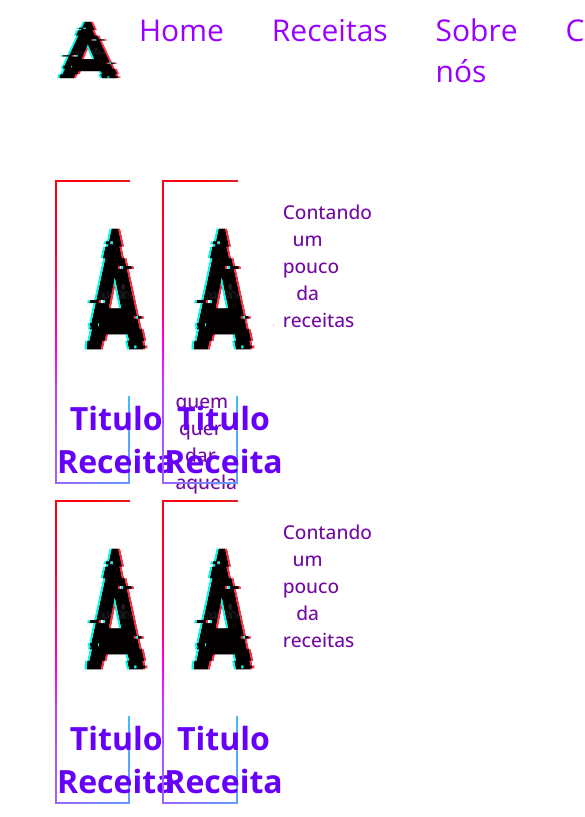
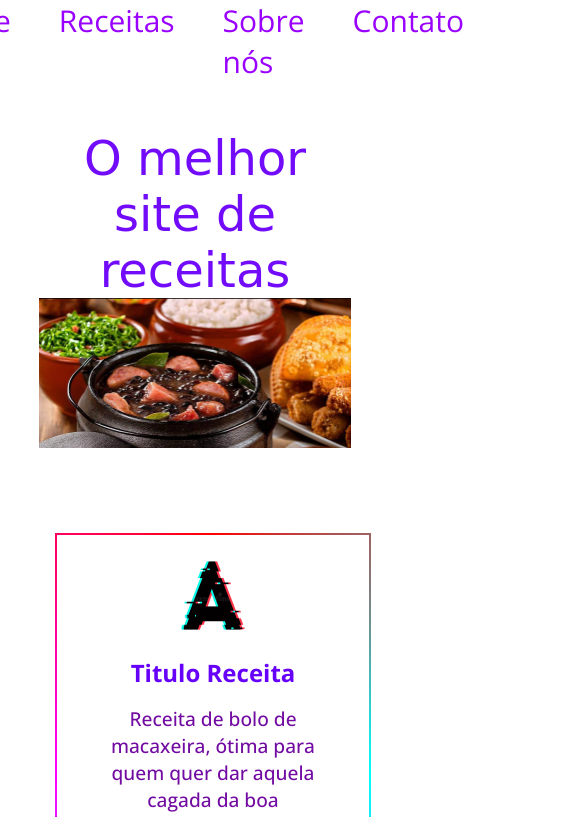
Before and after one commit to klaercio/SiteDeReceitas, a plain HTML site: page index.html in a window 390 px wide. Shown: the top 817 px of the page, 585 px wide, since content can reach past the window. Drawn offline with nearby package versions, Linux system fonts and the light colour scheme.

Commit message:
seção de inicio incluida

```diff
--- a/index.html
+++ b/index.html
@@ -23,7 +23,12 @@
         </nav>
     </header>
 
-    <main class="conteudo">
+    <main>
+        <section class="inicio">
+            <p class="inicio__p">O melhor site de receitas</p>
+            <img src="./Comidas.png" class="inicio__imagem">
+        </section>
+        <section class="conteudo">
             <ul class="conteudo__lista">
                 <li class="conteudo__lista-itens">
                     <img src="logo.jpg" class="receita__imagem">
@@ -61,6 +66,7 @@
                     <p>Contando um pouco da receitas</p>
                 </li>
             </ul>
+        </section>
     </main>
     <footer class="rodape">
         <p class="rodape__copy">Receitas KSC &copy; todos os direitos reservados</p>
--- a/style.css
+++ b/style.css
@@ -39,6 +39,21 @@ body {
     color: #9900ff;
 }
 
+.inicio {
+    padding-top: 3rem;
+    text-align: center;
+}
+
+.inicio__imagem {
+    width: 100%;
+}
+
+.inicio__p {
+    font-size: 3rem;
+    font-family: cursive;
+    color: #720bfa;
+}
+
 .conteudo {
     margin-top: 5rem;
 }
@@ -51,8 +66,7 @@ body {
 .conteudo__lista-itens {
     display: flex;
     flex-direction: column;
-    justify-content: space-between
-    ;
+    justify-content: space-between;
     flex-wrap: wrap;
     align-items: center;
     list-style: none;
@@ -61,8 +75,9 @@ body {
    /*  padding: 0 0.5rem; */
     margin : 0 1rem 1rem 1rem;
     text-align: center;
-    width: calc(33.1% - 2rem);
+    width: 30%;
     height: 300px;
+    flex-shrink: 0;
 }
 
 .receita__imagem {
@@ -96,7 +111,33 @@ body {
 }
 
 .imagem__copyright {
-    width: 30px;
-    height: 30px;
+    width: 40px;
+    height: 40px;
     margin-right: 1rem;
 }
+
+
+@media (max-width: 1370px) {
+    .conteudo__lista-itens {
+        width: 45%;
+    }
+}
+
+@media (max-width: 970px) {
+    .logo{
+        display: none;
+    }
+
+    .navegacao {
+        justify-content: space-around;
+        justify-content: center;
+    }
+
+    .navegacao:nth-child(1) {
+       margin-left: 3rem;
+    }
+
+    .conteudo__lista-itens {
+        width: 100%;
+    }
+}
```
Also changed, not shown: Comidas.png (added). Lines whose indentation alone changed are shown as unchanged.
